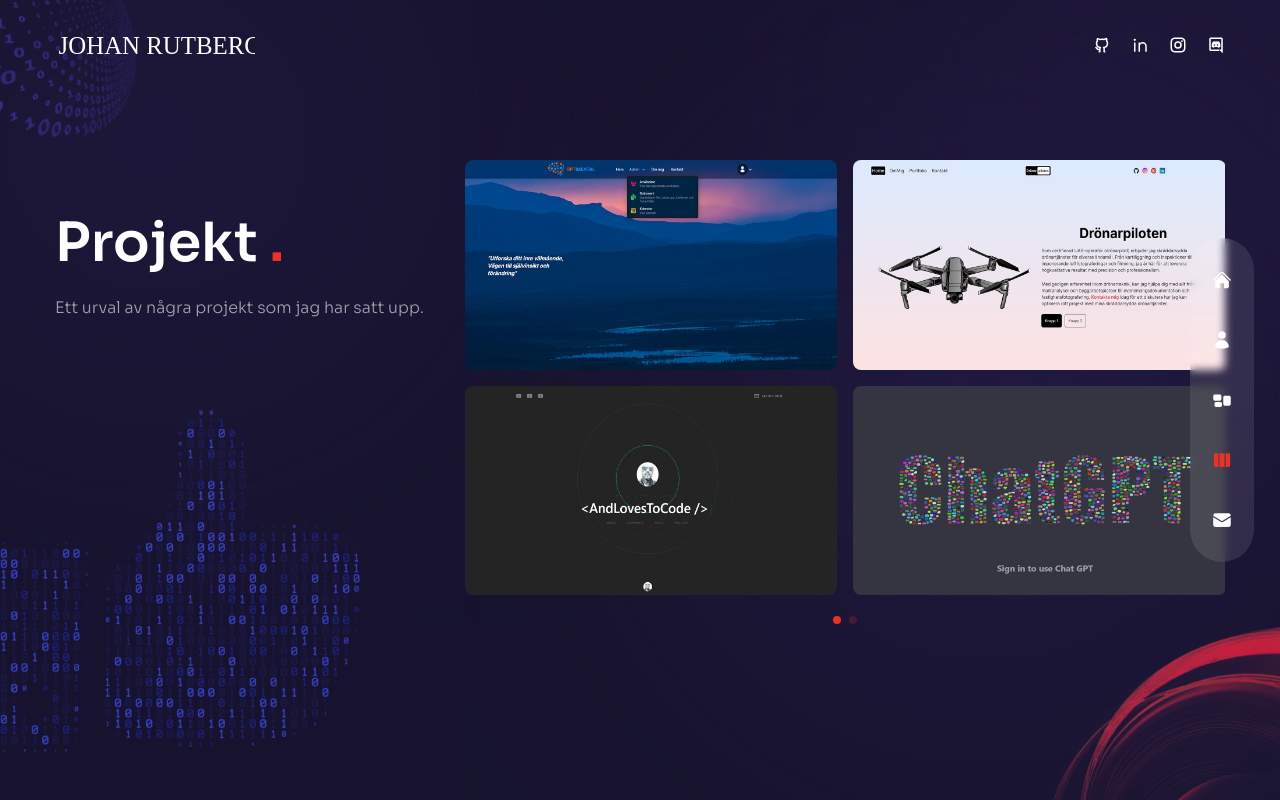
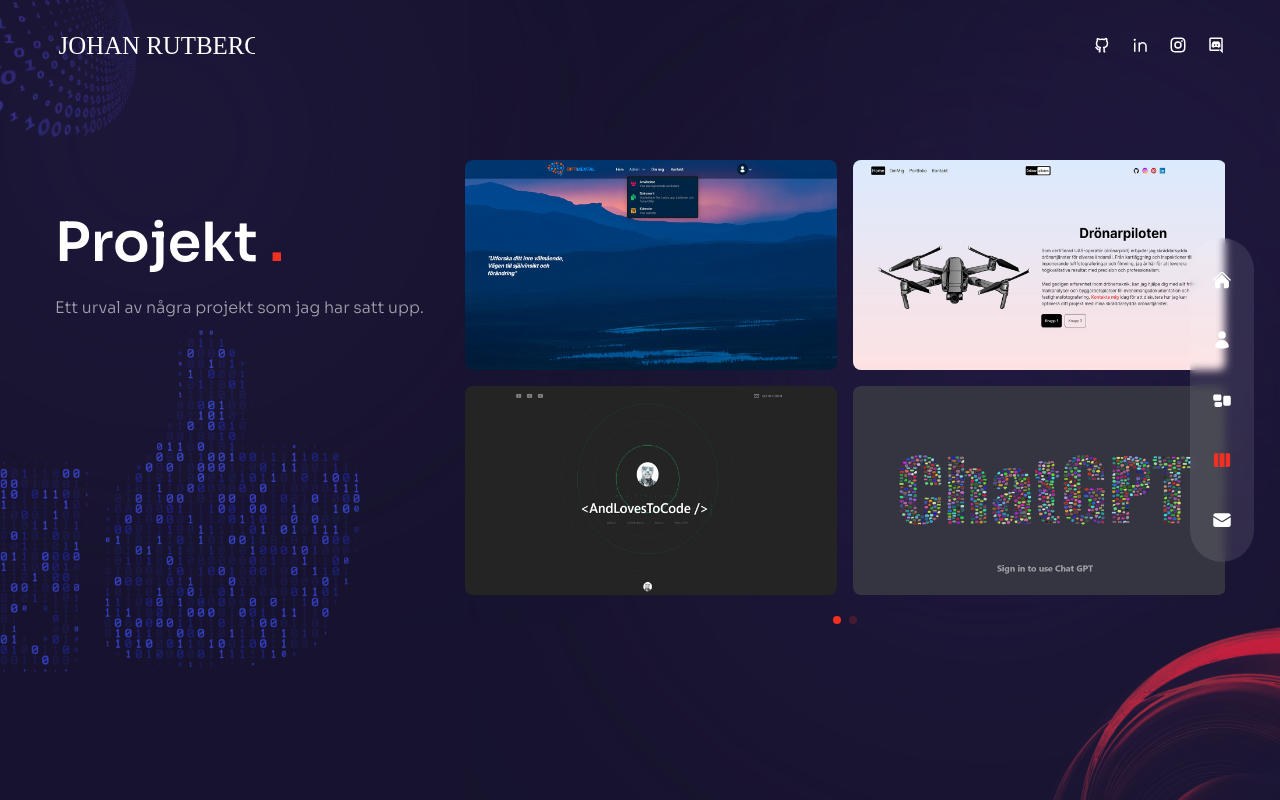
Before and after one commit to JohanWRutberg/Portfolion, a Next.js app: page /work in a window 1280 px wide. Built offline with nearby package versions, Linux system fonts and the light colour scheme.

Commit message:
Header and Nav CSS update 1.1

```diff
--- a/components/Bulb.js
+++ b/components/Bulb.js
@@ -4,8 +4,8 @@ import Image from "next/image";
 const Bulb = () => {
   return (
     <div
-      className="absolute -left-16 -bottom-6 rotate-0 mix-blend-color-dodge
-    animate-pulse duration-75 z-10 w-[200px] xl:w-[450px]"
+      className="absolute -left-16 bottom-14 rotate-0 mix-blend-color-dodge
+    animate-pulse duration-75 z-1 w-[200px] xl:w-[450px]"
     >
       <Image src={"/AdobeStock_582085122up.png"} width={360} height={200} className="w-full h-full" alt="" />
     </div>
--- a/components/Circles.js
+++ b/components/Circles.js
@@ -6,7 +6,7 @@ const Circles = () => {
   return (
     <div
       className="w-[200px] xl:w-[300px] absolute -right-16 -bottom-2
-  mix-blend-color-dodge animate-pulse duration-75 z-10"
+  mix-blend-color-dodge animate-pulse duration-75 z-1"
     >
       <Image src={"/circles.png"} width={260} height={200} className="w-full h-full" alt="" />
     </div>
--- a/pages/contact/index.js
+++ b/pages/contact/index.js
@@ -1,5 +1,6 @@
 import { useState } from "react";
 import Circles from "/components/Circles";
+import Bulb from "../../components/Bulb";
 import { BsArrowRight } from "react-icons/bs";
 import { motion } from "framer-motion";
 import { fadeIn } from "../../variants";
@@ -119,6 +120,7 @@ const Contact = () => {
           </motion.form>
         </div>
       </div>
+      {/* <Bulb /> */}
     </div>
   );
 };
```
